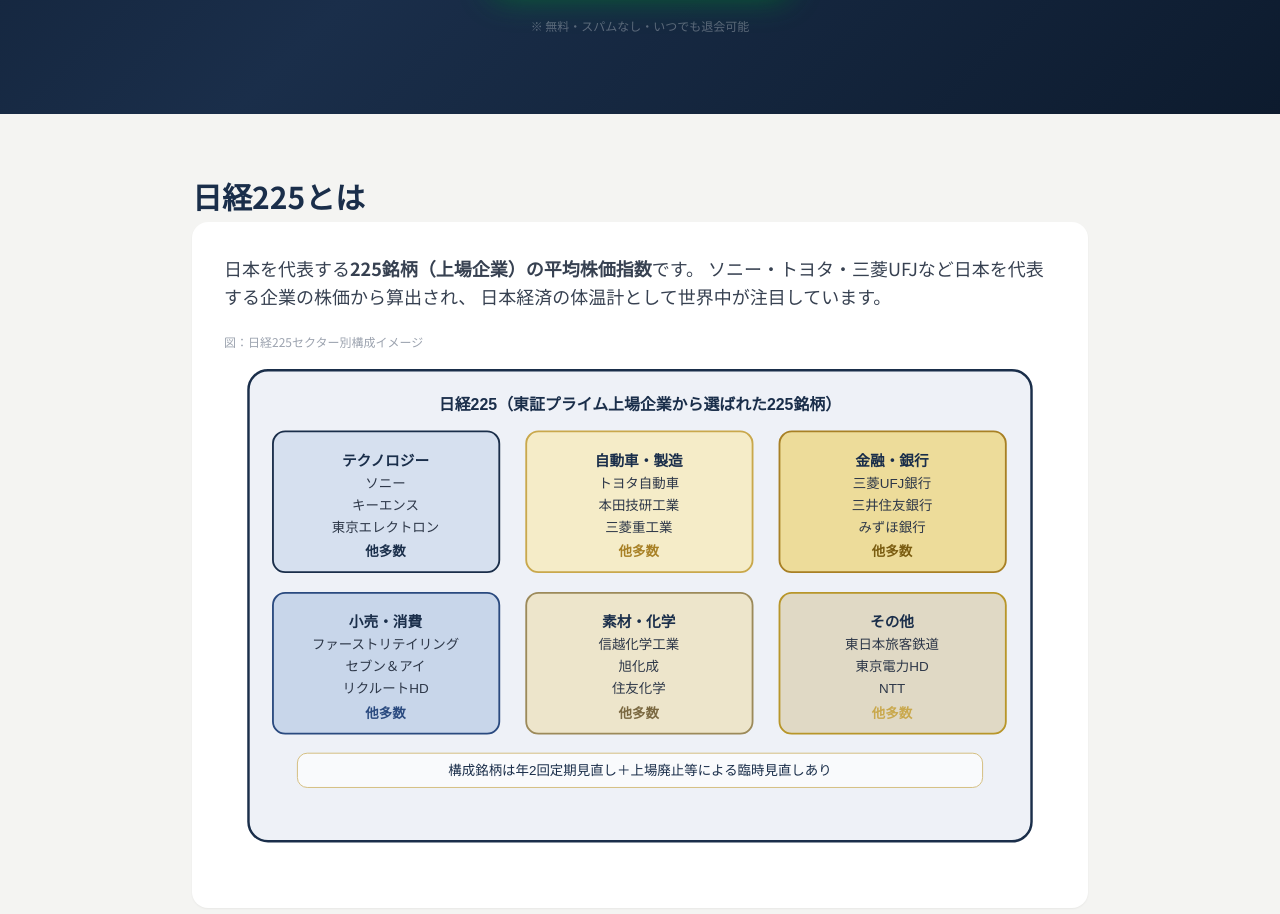
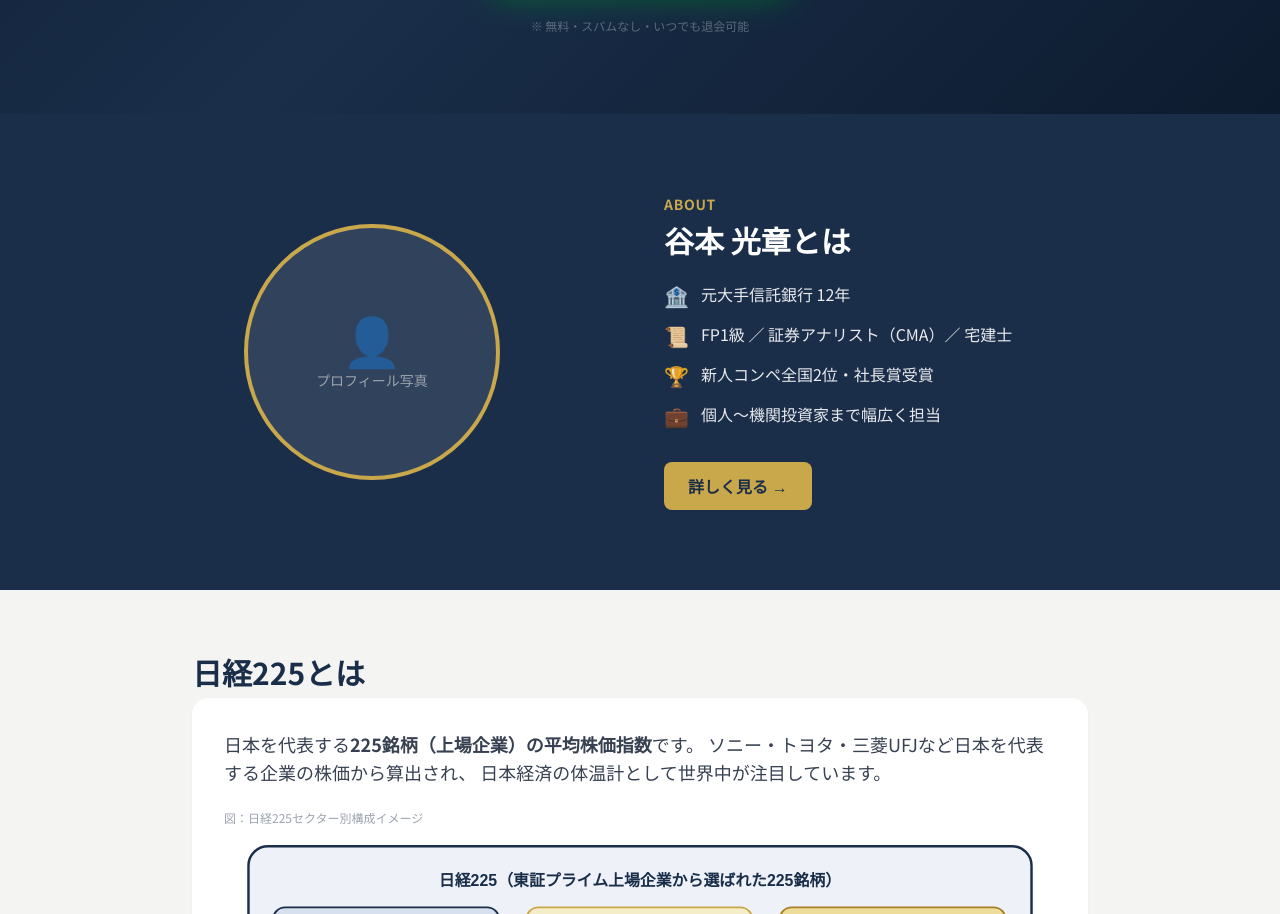
Before and after one commit to tanima3232-eng/bulltalk, a Next.js app: page /market in a window 1280 px wide. Shown: the part 1869-2783 px from the top of the page. Built offline with nearby package versions, Linux system fonts and the light colour scheme; no server answers.

Commit message:
feat: 225分析ページのCTA直後にトップページと同じ経歴セクションを追加

```diff
--- a/app/market/page.tsx
+++ b/app/market/page.tsx
@@ -227,6 +227,45 @@ export default async function MarketPage() {
             </a>
 
             <p className="text-white/30 text-xs mt-5">※ 無料・スパムなし・いつでも退会可能</p>
+          </div>
+        </section>
+
+        {/* 経歴サマリー */}
+        <section className="bg-navy text-white py-20 px-4">
+          <div className="max-w-5xl mx-auto">
+            <div className="grid grid-cols-1 md:grid-cols-2 gap-12 items-center">
+              {/* Photo Placeholder */}
+              <div className="flex justify-center">
+                <div className="w-64 h-64 rounded-full bg-white/10 border-4 border-gold flex items-center justify-center">
+                  <div className="text-center text-white/50">
+                    <div className="text-5xl mb-2">👤</div>
+                    <p className="text-sm">プロフィール写真</p>
+                  </div>
+                </div>
+              </div>
+
+              {/* Profile */}
+              <div>
+                <p className="text-gold text-sm font-bold uppercase tracking-wider mb-2">About</p>
+                <h2 className="text-3xl font-bold mb-6">谷本 光章とは</h2>
+                <ul className="space-y-3 mb-8">
+                  {[
+                    "🏦 元大手信託銀行 12年",
+                    "📜 FP1級 ／ 証券アナリスト（CMA）／ 宅建士",
+                    "🏆 新人コンペ全国2位・社長賞受賞",
+                    "💼 個人〜機関投資家まで幅広く担当",
+                  ].map((item) => (
+                    <li key={item} className="flex items-start gap-3 text-white/90">
+                      <span className="text-xl">{item.slice(0, 2)}</span>
+                      <span>{item.slice(3)}</span>
+                    </li>
+                  ))}
+                </ul>
+                <a href="/about" className="btn-primary">
+                  詳しく見る →
+                </a>
+              </div>
+            </div>
           </div>
         </section>
 
```
